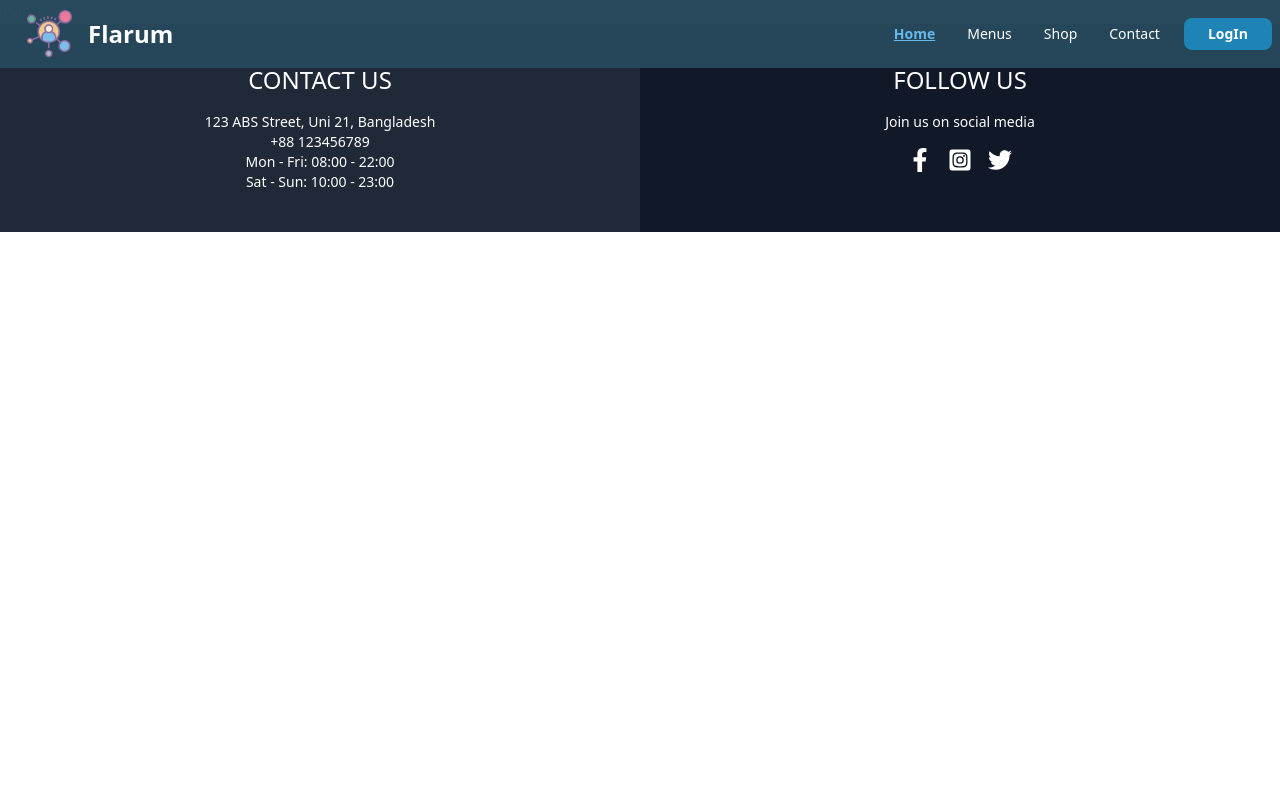
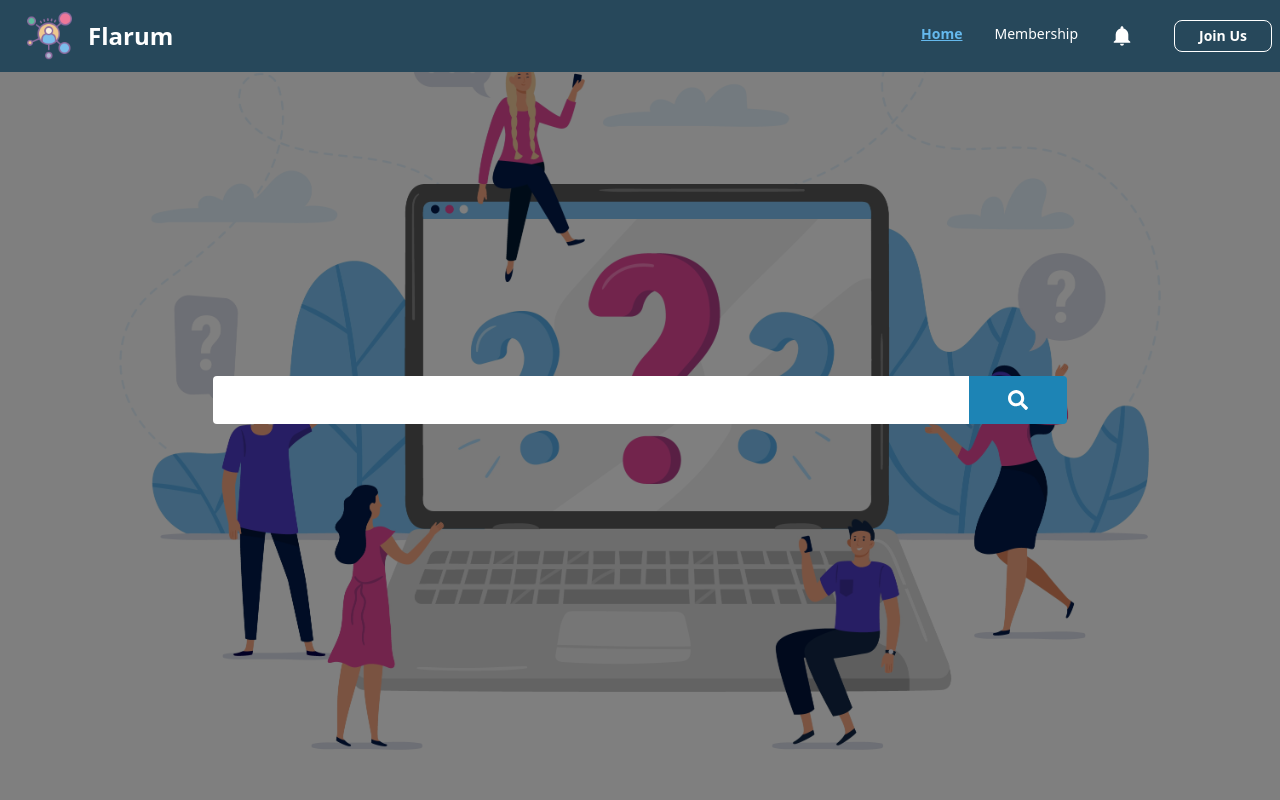
Before and after one commit to AsrafulMasum/Flarum, a React (Vite) app: page / in a window 1280 px wide. Shown: the top 800 px of the page. Built offline with nearby package versions, Linux system fonts and the light colour scheme; no server answers.

Commit message:
cors error solved and home page static search form created

```diff
--- a/src/Components/Navbar/Navbar.jsx
+++ b/src/Components/Navbar/Navbar.jsx
@@ -3,7 +3,8 @@ import "./Navigation.css";
 import LayoutContainer from "../../Layout/LayoutComponent/LayoutContainer";
 import UserDropdown from "./UserDropdown";
 import useAuth from "../../Hooks/useAuth";
-import logo from '/favicon.png'
+import logo from "/favicon.png";
+import { IoMdNotifications } from "react-icons/io";
 
 const Navbar = () => {
   const { user } = useAuth();
@@ -14,13 +15,12 @@ const Navbar = () => {
         <NavLink to="/">Home</NavLink>
       </li>
       <li>
-        <NavLink to="/menus">Menus</NavLink>
+        <NavLink to="/membership">Membership</NavLink>
       </li>
       <li>
-        <NavLink to="/shop">Shop</NavLink>
-      </li>
-      <li>
-        <NavLink to="/contact">Contact</NavLink>
+        <NavLink to="/notification">
+          <IoMdNotifications className="text-2xl"></IoMdNotifications>
+        </NavLink>
       </li>
     </>
   );
@@ -60,15 +60,15 @@ const Navbar = () => {
               {navLinks}
             </ul>
           </div>
-          <div>
+          <div className="ml-4">
             {user ? (
               <UserDropdown></UserDropdown>
             ) : (
               <Link
                 to="/logIn"
-                className="btn btn-sm bg-primary border-none text-white px-6 hover:bg-textColor"
+                className="btn btn-sm btn-outline text-white px-6 hover:bg-textColor"
               >
-                LogIn
+                Join Us
               </Link>
             )}
           </div>
--- a/src/Components/Navbar/UserDropdown.jsx
+++ b/src/Components/Navbar/UserDropdown.jsx
@@ -21,19 +21,19 @@ const UserDropdown = () => {
           tabIndex={0}
           className="mt-3 z-[1] p-2 shadow menu menu-sm dropdown-content bg-slate-400 rounded-box w-52"
         >
-          <li>
-            <Link className="justify-between text-black">
-              Profile({user?.displayName.split(" ")[0]})
+
+            <p className="flex justify-between text-black px-3 py-1">
+              {user?.displayName.split(" ")[0]}
               <span className="badge">New</span>
-            </Link>
-          </li>
+            </p>
+
           <li>
             <Link to="/dashboard" className="text-black">Dashboard</Link>
           </li>
           <li>
             <button
               onClick={handleLogout}
-              className="bg-nav-color text-white mt-1"
+              className="bg-textColor text-white mt-1 px-[14px]"
             >
               Logout
             </button>
--- a/src/Components/Shared/SocialLogin.jsx
+++ b/src/Components/Shared/SocialLogin.jsx
@@ -24,6 +24,7 @@ const SocialLogin = () => {
         axiosPublic
           .put("/users", user)
           .then((res) => {
+            console.log(res);
             if (
               res?.data?.upsertedCount ||
               res?.data?.modifiedCount ||
@@ -40,11 +41,6 @@ const SocialLogin = () => {
           .catch((err) => {
             console.log(err);
           });
-        navigate(
-          location?.state?.from?.pathname
-            ? location?.state?.from?.pathname
-            : "/"
-        );
       });
     } catch (error) {
       console.log(error);
@@ -69,7 +65,11 @@ const SocialLogin = () => {
               res?.data?.exists
             ) {
               toast.success("Log In Successful.");
-              navigate("/");
+              navigate(
+                location?.state?.from?.pathname
+                  ? location?.state?.from?.pathname
+                  : "/"
+              );
             }
           })
           .catch((err) => {
--- a/src/Pages/Home/Home.jsx
+++ b/src/Pages/Home/Home.jsx
@@ -1,9 +1,25 @@
-
+import bannerBG from "../../assets/bannerBG.jpg";
+import { FaSearch } from "react-icons/fa";
 
 const Home = () => {
   return (
-    <div>
-      home
+    <div
+      className="min-h-screen"
+      style={{
+        backgroundImage: `url(${bannerBG})`,
+        backgroundRepeat: "no-repeat",
+        backgroundSize: "cover",
+        backgroundPosition: "center",
+        backgroundColor: "rgba(0, 0, 0, 0.5)",
+        backgroundBlendMode: "overlay",
+      }}
+    >
+      <div className="h-full flex justify-center items-center">
+      <form className="w-2/3 flex">
+        <input className="w-full h-12 outline-none px-10 rounded-l" type="text" name="search" />
+        <button className="bg-primary w-28 rounded-r text-white flex items-center justify-center text-xl"><FaSearch /></button>
+      </form>
+      </div>
     </div>
   );
 };
--- a/src/Pages/LogIn/LogIn.jsx
+++ b/src/Pages/LogIn/LogIn.jsx
@@ -8,35 +8,46 @@ import SocialLogin from "../../Components/Shared/SocialLogin";
 import { ImSpinner9 } from "react-icons/im";
 import Lottie from "lottie-react";
 import authGIF from "../../assets/authGIF.json"
+import { toast } from "react-toastify";
 
 const LogIn = () => {
   const [show, setShow] = useState(false);
   const navigate = useNavigate();
   const location = useLocation();
-  const { logInWithEmail, loading } = useAuth();
+  const { logInWithEmail, loading, setLoading } = useAuth();
 
   const { register, handleSubmit } = useForm();
 
   const onSubmit = async (data) => {
     try {
       logInWithEmail(data?.email, data?.password).then(() => {
+        toast.success("Log In Successful.")
         navigate(
           location?.state?.from?.pathname
             ? location?.state?.from?.pathname
             : "/"
         );
-      });
+      })
+      .catch(err => {
+        Swal.fire({
+          position: "top-end",
+          icon: "error",
+          title: `${err?.message}`,
+          showConfirmButton: false,
+          timer: 1500,
+        });
+        setLoading(false)
+      })
     } catch (error) {
       console.log(error);
+      Swal.fire({
+        position: "top-end",
+        icon: "error",
+        title: `${error?.message}`,
+        showConfirmButton: false,
+        timer: 1500,
+      });
     }
-
-    Swal.fire({
-      position: "top-end",
-      icon: "error",
-      title: "Captcha Does Not Match",
-      showConfirmButton: false,
-      timer: 1500,
-    });
   };
 
   return (
--- a/src/Pages/SignUp/SignUp.jsx
+++ b/src/Pages/SignUp/SignUp.jsx
@@ -124,8 +124,6 @@ const SignUp = () => {
                 <input
                   {...register("password", {
                     required: true,
-                    pattern:
-                      /^(?=.*[a-z])(?=.*[A-Z])(?=.*\d)(?=.*[!@#$%^&*()_+\-=[\]{};':"\\|,.<>/?]).{8,}$/,
                   })}
                   aria-invalid={errors.password ? "true" : "false"}
                   className="w-full h-11 outline-none px-5 mt-4 bg-white border border-[#D0D0D0] rounded"
@@ -133,12 +131,6 @@ const SignUp = () => {
                   placeholder="Password"
                   required
                 />
-                {errors?.password?.type === "pattern" && (
-                  <p className="mt-2 mx-1 text-red-600">
-                    Password must have one uppercase, one lowercase, one special
-                    characters & one number
-                  </p>
-                )}
                 {errors?.password?.type === "required" && (
                   <p className="mt-2 mx-1 text-red-600">
                     Password must have to set.
--- a/src/main.jsx
+++ b/src/main.jsx
@@ -16,10 +16,9 @@ ReactDOM.createRoot(document.getElementById("root")).render(
   <React.StrictMode>
     <QueryClientProvider client={queryClient}>
       <AuthProvider>
-        <RouterProvider router={MainRoutes}>
-          <ToastContainer />
-        </RouterProvider>
+        <RouterProvider router={MainRoutes}></RouterProvider>
       </AuthProvider>
     </QueryClientProvider>
+    <ToastContainer />
   </React.StrictMode>
 );
```
Also changed, not shown: src/assets/bannerBG.jpg (added).
